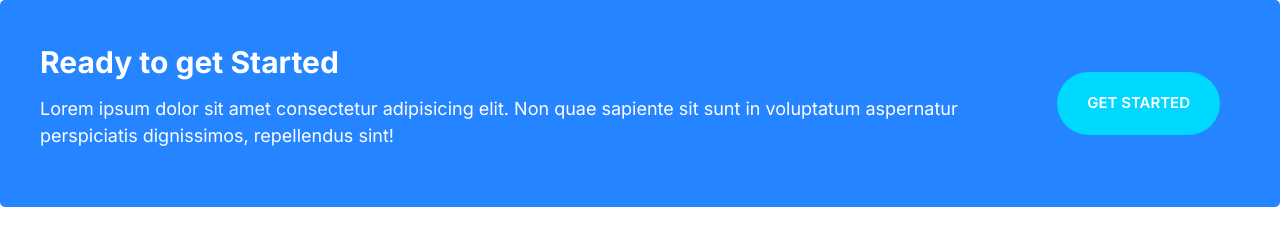
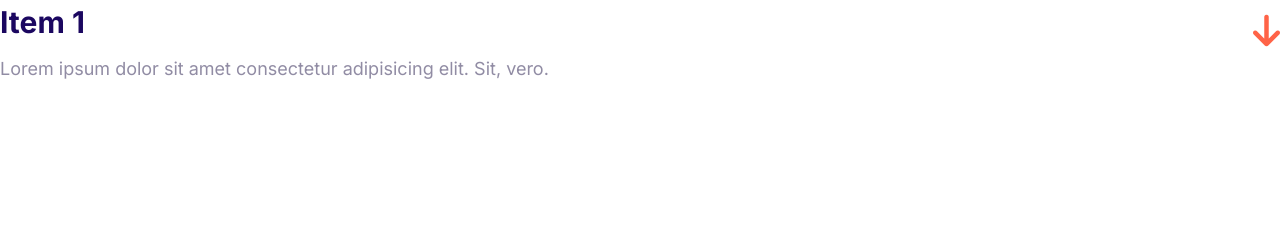
Before and after one commit to skoopje/moshify, a plain HTML site: page index.html in a window 1280 px wide. Drawn offline with Linux system fonts and the light colour scheme.

Commit message:
Building collapsibles.

```diff
--- a/CSS/styles.css
+++ b/CSS/styles.css
@@ -340,7 +340,10 @@ a {
 }
 
 /* Icons moet je gewoon een beetje op die website opzoeken (fontawesome) en inline styles doen helaas. Misschien lter uitzoeken hoe ik dat weg kan halen en kijken of Sprite het wel doet.*/
-
+.icon {
+    margin-top: 3rem;
+    color: tomato;
+}
 
 
 /* Media */
@@ -503,3 +506,36 @@ a {
         margin: 2rem;
     }
 }
+
+/* collapsibles */
+
+.collapsible__header {
+    display: flex;
+    justify-content: space-between;
+}
+
+.collapsible__heading {
+    margin-top: 0;
+    font-size: 3rem;
+}
+
+.collapsible__icon {
+    transform: rotate(-90deg);
+    transition: transfom 0.3s;
+}
+
+.collapsible__content {
+    max-height: 0;
+    overflow: hidden;
+    opacity: 0;
+    transition: all 0.3s;
+}
+
+.collapsible--expanded .collapsible__icon {
+    transform: rotate(0);
+}
+
+.collapsible--expanded .collapsible__content {
+    max-height: 100vh;
+    opacity: 1;
+}
--- a/index.html
+++ b/index.html
@@ -18,18 +18,15 @@
     ></script>
   </head>
   <body>
-    <div class="callout callout--primary">
-      <div class="grid grid--1x2">
-        <div class="callout__content">
-          <h2 class="callout__heading">Ready to get Started</h2>
-          <p>
-            Lorem ipsum dolor sit amet consectetur adipisicing elit. Non quae
-            sapiente sit sunt in voluptatum aspernatur perspiciatis dignissimos,
-            repellendus sint!
-          </p>
-        </div>
-        <a href="#" class="btn btn--secondary btn-stretched">Get Started</a>
+    <div class="collapsible collapsible--expanded">
+      <header class="collapsible__header">
+        <h2 class="collapsible__heading">Item 1</h2>
+        <i class="fa-solid fa-arrow-down fa-2xl icon collapsible__icon"></i>
+      </header>
+      <div class="collapsible__content">
+        Lorem ipsum dolor sit amet consectetur adipisicing elit. Sit, vero.
       </div>
     </div>
+    <script src="main.js"></script>
   </body>
 </html>
--- /dev/null
+++ b/main.js
@@ -0,0 +1,6 @@
+const collapsibles = document.querySelectorAll(".collapsible");
+collapsibles.forEach((item) =>
+  item.addEventListener("click", function () {
+    this.classList.toggle("collapsible--expanded");
+  })
+);
```
Also changed, not shown: Components/Collapsible.html (added, +9 -0 lines).
